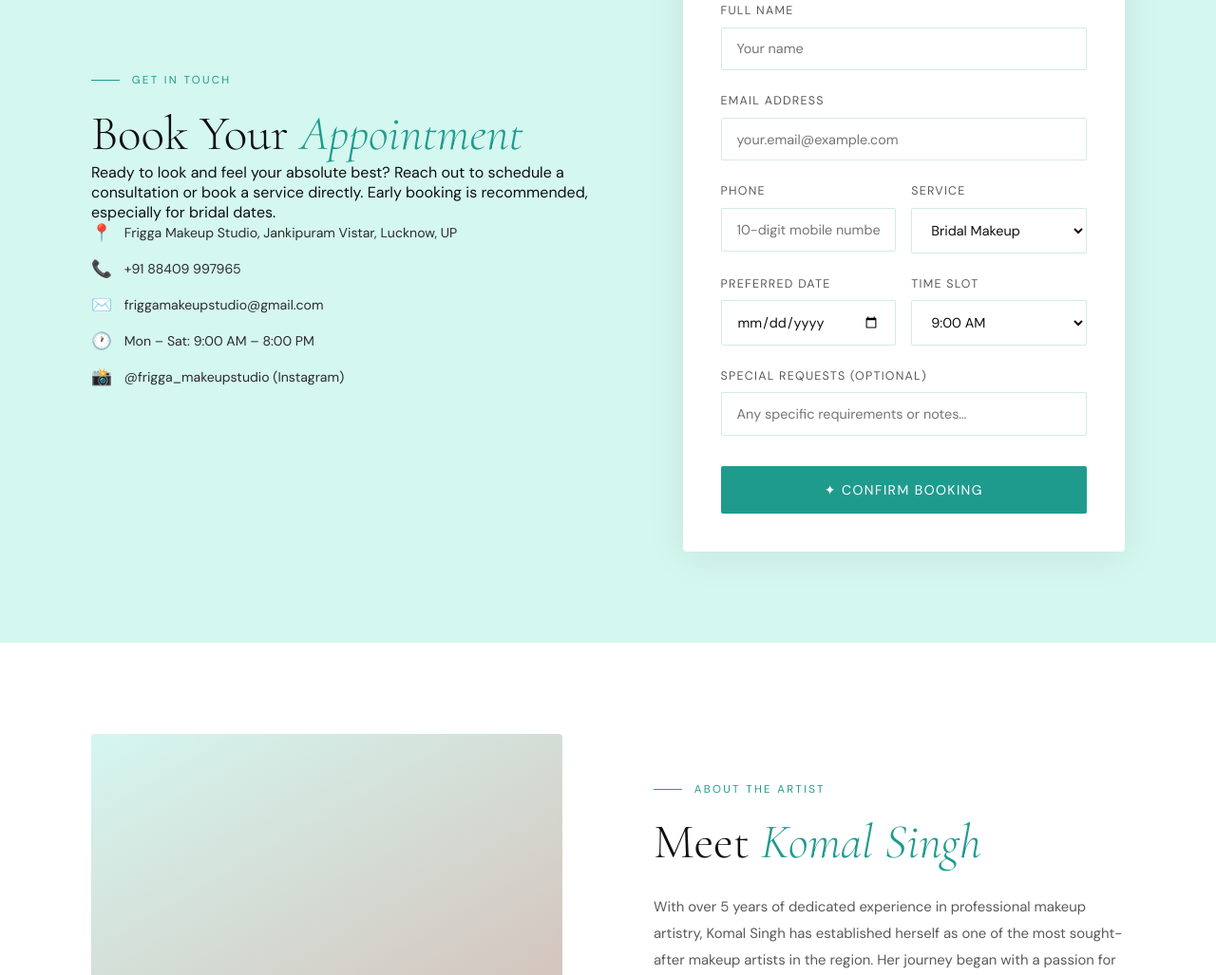
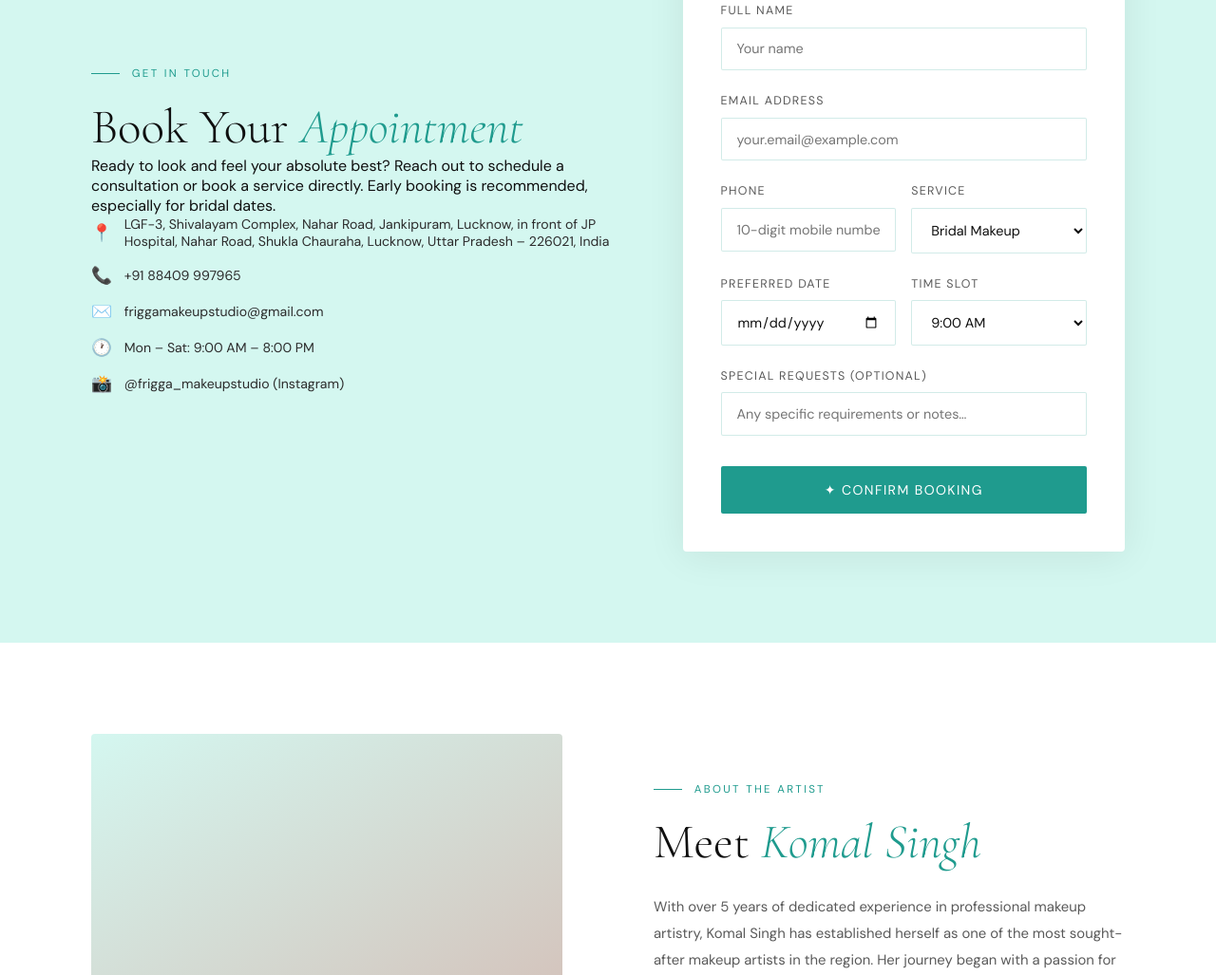
Before and after one commit to Gaurav-Singh-DS/frigga_makeup, a plain HTML site: page app/index.html in a window 1280 px wide. Shown: the part 7570-8597 px from the top of the page at 95% size. Drawn offline with nearby package versions, Linux system fonts and the light colour scheme.

Commit message:
Update contact address for Frigga Makeup Studio
Updated the address details for Frigga Makeup Studio.

```diff
--- a/app/index.html
+++ b/app/index.html
@@ -529,7 +529,7 @@
       <h2>Book Your <em>Appointment</em></h2>
       <p>Ready to look and feel your absolute best? Reach out to schedule a consultation or book a service directly. Early booking is recommended, especially for bridal dates.</p>
       <ul class="contact-list">
-        <li><span class="contact-icon">📍</span> Frigga Makeup Studio, Jankipuram Vistar, Lucknow, UP</li>
+        <li><span class="contact-icon">📍</span> LGF-3, Shivalayam Complex, Nahar Road, Jankipuram, Lucknow, in front of JP Hospital, Nahar Road, Shukla Chauraha, Lucknow, Uttar Pradesh – 226021, India</li>
         <li><span class="contact-icon">📞</span> +91 88409 997965</li>
         <li><span class="contact-icon">✉️</span> friggamakeupstudio@gmail.com</li>
         <li><span class="contact-icon">🕐</span> Mon – Sat: 9:00 AM – 8:00 PM</li>
```
